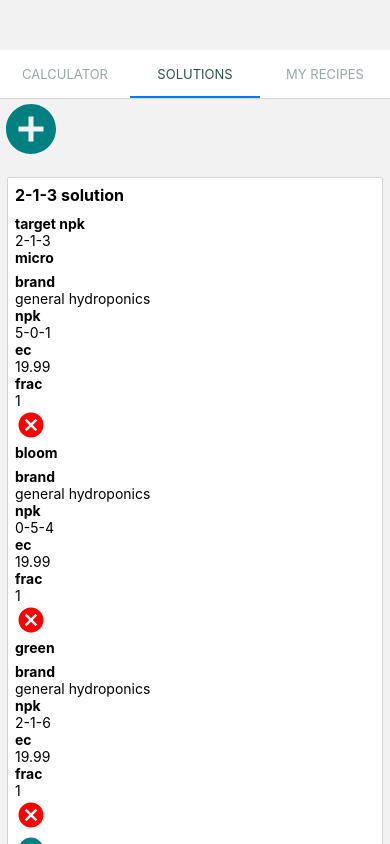
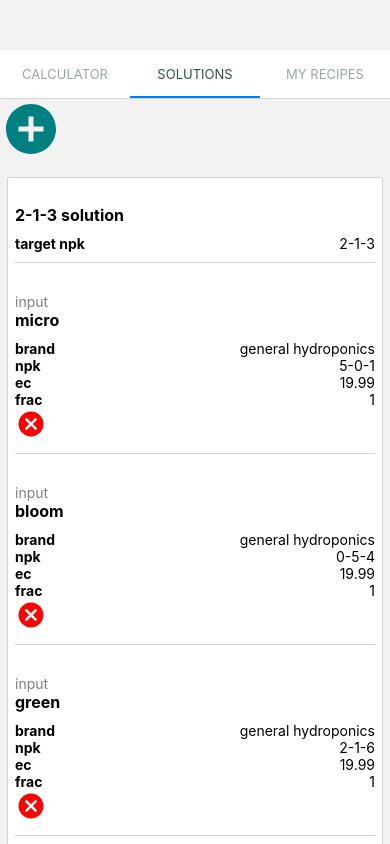
Before and after one commit to niole/hydrocalc-mobile, a React Native app: screen /Solutions in a window 390 px wide. Built offline with nearby package versions, Linux system fonts and the light colour scheme; what expo-linking would draw is missing.

Commit message:
Improve cues for editability, separation between sections

```diff
--- a/components/LabelValue.tsx
+++ b/components/LabelValue.tsx
@@ -13,15 +13,16 @@
   placeholder?: string;
 };
 
-export const LabelValue: React.FC<Props> = ({ label, value, editable, onChange, onChangeNumber, placeholder, rowStyle = false }) => {
-  const containerStyle = [...(editable ? [styles.editingContainer] : []), ...(rowStyle ? [styles.containerRow] : [])];
+export const LabelValue: React.FC<Props> = ({ label, value, editable, onChange, onChangeNumber, placeholder, rowStyle = true }) => {
+  const containerStyle = [styles.container, ...(rowStyle ? [styles.containerRow] : [])];
   return (
     <View style={containerStyle}>
       <Text style={styles.label}>{label}</Text>
         {editable ? (
           <ValidatedTextInput
+            rowStyle={rowStyle}
             defaultValue={value !== undefined ? `${value}` : undefined}
-            placeholder={placeholder}
+            placeholder={placeholder || '--'}
             onChangeText={onChange}
             onChangeNumber={onChangeNumber}
           />
@@ -33,9 +34,8 @@
 };
 
 const styles = StyleSheet.create({
-  editingContainer: {
-    borderColor: 'darkslategray',
-    borderBottomWidth: 1,
+  container: {
+    justifyContent: 'space-between',
   },
   containerRow: {
     flexDirection: 'row',
--- a/components/NpkLabel.tsx
+++ b/components/NpkLabel.tsx
@@ -15,9 +15,21 @@
   editable = false
 }) => editable && onChange ? (
   <View style={styles.container}>
-    <ValidatedTextInput defaultValue={`${npk.n}`} label="N" onChangeNumber={n => onChange({ ...npk, n })} />
-    <ValidatedTextInput defaultValue={`${npk.p}`} label="P" onChangeNumber={p => onChange({ ...npk, p })} />
-    <ValidatedTextInput defaultValue={`${npk.k}`} label="K" onChangeNumber={k => onChange({ ...npk, k })} />
+    <ValidatedTextInput
+      rowStyle={true}
+      defaultValue={`${npk.n}`}
+      onChangeNumber={n => onChange({ ...npk, n })}
+    />
+    <ValidatedTextInput
+      rowStyle={true}
+      defaultValue={`${npk.p}`}
+      onChangeNumber={p => onChange({ ...npk, p })}
+    />
+    <ValidatedTextInput
+      rowStyle={true}
+      defaultValue={`${npk.k}`}
+      onChangeNumber={k => onChange({ ...npk, k })}
+    />
   </View>
 ) : npk ? (
   <Text>{npk.n}-{npk.p}-{npk.k}</Text>
--- a/components/Section.tsx
+++ b/components/Section.tsx
@@ -3,8 +3,26 @@
 
 type Props = {
   children?: any;
+  bordered?: boolean;
+  topOnly?: boolean;
 };
 
-export const Section: React.FC<Props> = ({ children }) => <View style={styles.section}>{children}</View>;
+export const Section: React.FC<Props> = ({ children, bordered = false, topOnly = false }) => (
+  <View
+    style={bordered ? [topOnly ? styles.borderedTopSection : styles.borderedBottomSection, styles.section] : styles.section}
+  >
+    {children}
+  </View>
+);
 
-const styles = StyleSheet.create({ section: { /*padding: 5*/ }});
+const styles = StyleSheet.create({
+  borderedTopSection: {
+    borderColor: 'lightgray',
+    borderTopWidth: 1,
+  },
+  borderedBottomSection: {
+    borderColor: 'lightgray',
+    borderBottomWidth: 1,
+  },
+  section: { marginTop: 10, marginBottom: 10, paddingTop: 10, paddingBottom: 10 }
+});
--- a/components/ValidatedSizeForm.tsx
+++ b/components/ValidatedSizeForm.tsx
@@ -32,21 +32,18 @@
     <View>
       <LabelValue
         editable={true}
-        label="length"
         onChangeNumber={setLength}
-        placeholder={getPlaceholderText('length', unit)}
+        label={getPlaceholderText('length', unit)}
       />
       <LabelValue
         editable={true}
-        label="width"
         onChangeNumber={setWidth}
-        placeholder={getPlaceholderText('width', unit)}
+        label={getPlaceholderText('width', unit)}
       />
       <LabelValue
         editable={true}
-        label="height"
         onChangeNumber={setHeight}
-        placeholder={getPlaceholderText('height', unit)}
+        label={getPlaceholderText('height', unit)}
       />
       <Picker onValueChange={setUnit} selectedValue={unit}>
         <Picker.Item key="cm" label={SizeUnits[SizeUnits.CM]} value={SizeUnits.CM}  />
--- a/components/ValidatedTextInput.tsx
+++ b/components/ValidatedTextInput.tsx
@@ -45,14 +45,18 @@
   return (
     <View style={{ maxWidth: maxSize }}>
       <View style={rowStyle ? styles.labelGroupRow : undefined}>
-        {label && <View><Text style={styles.label}>{`${label} `}</Text></View>}
+        {label && <Text style={styles.label}>{`${label} `}</Text>}
         <TextInput
+          style={styles.editingContainer}
+          textAlign={rowStyle ? 'right' : undefined}
           defaultValue={defaultValue}
           placeholder={placeholder}
           onChangeText={onChangeText ? handleOnChange(validation, onChangeText, handleValidationStringSuccess) : onChangeNumber ? handleOnChangeNumber(validation, handleValidationNumberSuccess, handleShowValidationFailure) : undefined}
         />
       </View>
-      {errorMsg && <Text style={styles.errorMsg}>{errorMsg}</Text>}
+      <View>
+        {errorMsg && <Text style={styles.errorMsg}>{errorMsg}</Text>}
+      </View>
     </View>
   );
 };
@@ -112,6 +116,9 @@
 };
 
 const styles = StyleSheet.create({
+  editingContainer: {
+    color: 'cadetblue',
+  },
   label: {
     fontWeight: 'bold',
   },
@@ -120,5 +127,5 @@
   },
   errorMsg: {
     color: 'red'
-  }
+  },
 });
--- a/components/ValidatedVolumeForm.tsx
+++ b/components/ValidatedVolumeForm.tsx
@@ -28,9 +28,9 @@
     <View>
       <LabelValue
         editable={true}
-        label="total"
+        label={`total in ${VolumeUnits[unit]}`}
         onChangeNumber={setTotal}
-        placeholder={`total in ${VolumeUnits[unit]}`}
+        placeholder="--"
       />
       <Picker onValueChange={setUnit} selectedValue={unit}>
         <Picker.Item key="gallon" label={VolumeUnits[VolumeUnits.Gallon]} value={VolumeUnits.Gallon}  />
--- a/screens/Calculator.tsx
+++ b/screens/Calculator.tsx
@@ -57,7 +57,7 @@
         <View>
           <CalculatedRecipeView recipes={recipes} defaultRecipe={wipRecipe} />
           <Card title="Create New Recipe" editable={false}>
-            <LabelValue editable={true} label="ec" placeholder="(millisiemens/cm)" onChange={handleSetEc(setEc)} />
+            <LabelValue editable={true} label="ec (millisiemens/cm)" placeholder="--" onChangeNumber={handleSetEc(setEc)} />
             <Picker onValueChange={handleSetSolution(setSolution, solutions)} selectedValue={solution?.name}>
               <Picker.Item key="none" label="Pick a solution" value={undefined} />
               {solutions.map(s => <Picker.Item key={s.id} label={s.name} value={s.name}/>)}
--- a/solutions/EditableInputCard.tsx
+++ b/solutions/EditableInputCard.tsx
@@ -1,7 +1,7 @@
 import * as React from 'react';
-import { Text } from 'react-native';
+import { View, Text } from 'react-native';
 import { SolutionInput, NPK } from '../globalState';
-import { RemoveButton, ValidatedTextInput, Section, Subtitle, LabelValue, NpkLabel } from '../components';
+import { RemoveButton, ValidatedTextInput, Section, Title, LabelValue, NpkLabel } from '../components';
 
 const getId = () => `${Math.random()}`;
 
@@ -35,16 +35,15 @@
     }
   }, [newValues.name, newValues.npk, newValues.brand, newValues.ec]);
   return (
-    <Section>
-      <Subtitle>
+    <View>
+      <Text style={{color: 'grey'}}>input</Text>
       {editable ? (
         <ValidatedTextInput
           defaultValue={newValues.name}
           onChangeText={name => onChangeValues({ ...newValues, name })}
         />
-          ) : <Text>{newValues.name || 'untitled'}</Text>
+        ) : <Title>{newValues.name || 'untitled'}</Title>
       }
-      </Subtitle>
       <LabelValue
         editable={editable}
         label="brand"
@@ -68,6 +67,6 @@
       />
       <LabelValue label="frac" value={frac} />
       {onRemove && <RemoveButton onPress={() => onRemove(solutionInput)} /> }
-    </Section>
+    </View>
   );
 };
--- a/solutions/SolutionCard.tsx
+++ b/solutions/SolutionCard.tsx
@@ -1,6 +1,7 @@
 import * as React from 'react';
+import { Text } from 'react-native';
 import { SolutionInput, FractionalInput, NPK, Solution } from '../globalState';
-import { EditButton, Title, AddButton, Section, NpkLabel, LabelValue, Card } from '../components';
+import { ValidatedTextInput, EditButton, Title, AddButton, Section, NpkLabel, LabelValue, Card } from '../components';
 import { EditableInputCard } from './EditableInputCard';
 import { getInputFraction } from '../recipe/inputCalculator';
 
@@ -35,14 +36,13 @@
       onChange={handleEdit}
       ToggleTrigger={({ onPress }) => <EditButton toggled={editing} onPress={onPress!} />}
     >
-      {editing ? <Section>
-        <LabelValue
-          editable={true}
-          value={newSolution.name}
-          onChange={name => setNewSolution({ ...newSolution, name })}
+      <Section bordered={true}>
+        {editing ?
+          <ValidatedTextInput
+            defaultValue={newSolution.name}
+            onChangeText={name => setNewSolution({ ...newSolution, name })}
           />
-        </Section> : <Title>{newSolution.name}</Title>}
-      <Section>
+          : <Title>{newSolution.name}</Title>}
         <LabelValue
           label="target npk"
           value={
@@ -55,6 +55,10 @@
         />
       </Section>
         {(newSolution.inputs || []).map((i, index) =>
+          <Section
+            key={i.solution.id}
+            bordered={true}
+          >
             <EditableInputCard
               editable={editing}
               key={i.solution.id}
@@ -63,6 +67,7 @@
               onChange={handleUpdateSolutionInput(setNewSolution, newSolution)}
               onRemove={handleRemoveInput(setNewSolution, newSolution, i)}
             />
+          </Section>
         )}
       <AddButton
         onPress={addInput(newSolution, setNewSolution)}
```
Lines whose indentation alone changed are shown as unchanged.
